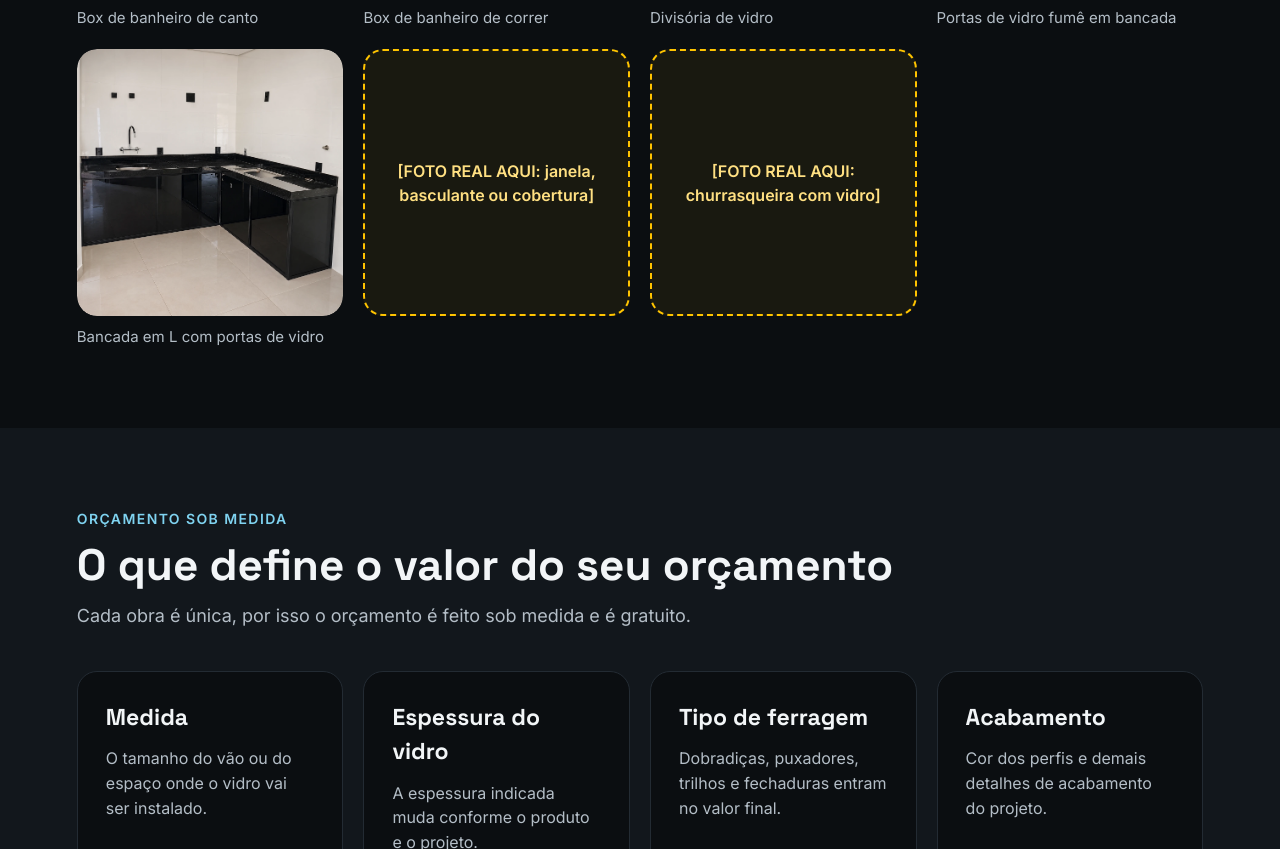
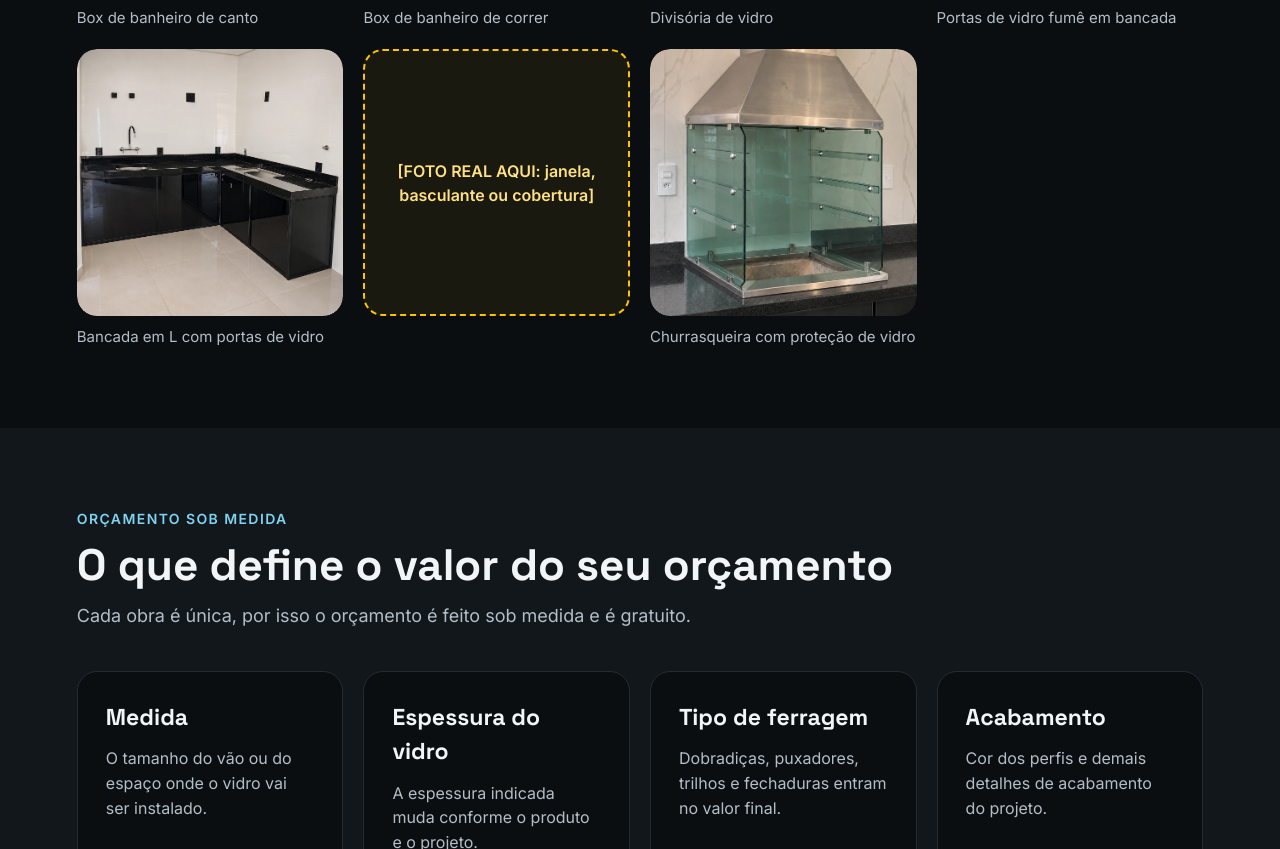
Before and after one commit to RianFerreira-69/MURANO-GLASS, a plain HTML site: page index.html in a window 1280 px wide. Shown: the part 4774-5623 px from the top of the page. Drawn offline with Linux system fonts and the light colour scheme.

Commit message:
Adiciona foto da churrasqueira na galeria
Co-Authored-By: Claude Sonnet 5.5 <noreply@anthropic.com>

```diff
--- a/index.html
+++ b/index.html
@@ -165,8 +165,7 @@ fbq('track', 'PageView');
 <figure class="shot"><button class="shot__open" type="button" aria-label="Ampliar foto: bancada em L com portas de vidro"><img class="shot__img" src="assets/foto-9.webp" width="1254" height="1254" loading="lazy" alt="Bancada em L com portas de vidro fumê e perfis pretos"></button><figcaption class="shot__caption">Bancada em L com portas de vidro</figcaption></figure>
 <!-- TROCAR -->
 <div class="photo-slot">[FOTO REAL AQUI: janela, basculante ou cobertura]</div>
-<!-- TROCAR -->
-<div class="photo-slot">[FOTO REAL AQUI: churrasqueira com vidro]</div>
+<figure class="shot"><button class="shot__open" type="button" aria-label="Ampliar foto: churrasqueira com proteção de vidro"><img class="shot__img" src="assets/foto-10.webp" width="1254" height="1254" loading="lazy" alt="Churrasqueira com proteção em vidro verde e coifa de inox sobre bancada de granito preto"></button><figcaption class="shot__caption">Churrasqueira com proteção de vidro</figcaption></figure>
 </div>
 <!-- Bloco "antes e depois": só criar quando houver fotos de antes e depois. -->
 </div>
```
Also changed, not shown: assets/foto-10.webp (added).
